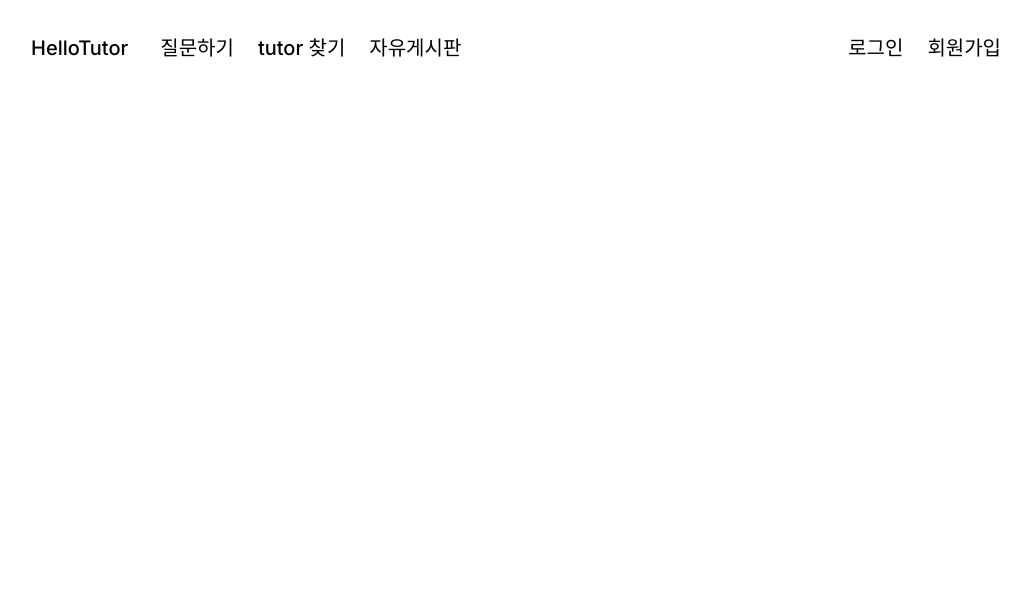
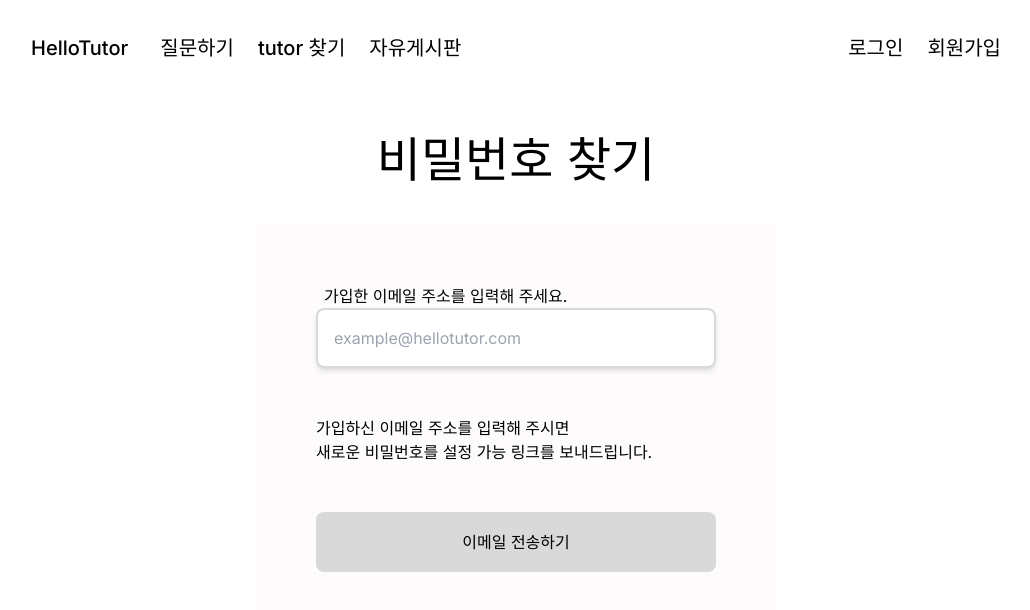
Before and after one commit to HelloTutor/HelloTutor-FE, a Next.js app: page /signin/findPassword in a window 1280 px wide. Shown: the top 610 px of the page, without its empty margins (124-1154 px from the left). Built offline with nearby package versions, Linux system fonts and the light colour scheme.

Commit message:
feat: 비밀번호 찾기 구현

```diff
--- a/src/app/signin/findPassword/page.tsx
+++ b/src/app/signin/findPassword/page.tsx
@@ -1,3 +1,28 @@
+import SubmitButton from '@/components/SubmitButton';
+
 export default function FindPassword() {
-    return(<></>)
+    return(
+
+    <>
+    <p className='text-5xl my-10 text-center'>비밀번호 찾기</p>
+    <div className='bg-[#fdfbfb] w-[520px] py-[60px]  mx-auto '>
+
+        <form className='flex flex-col gap-y-12 max-w-[400px] mx-auto'>
+            <label>
+                <label className='ml-2 mb-3' htmlFor='email'>가입한 이메일 주소를 입력해 주세요.</label>
+                <input type="text" id="email"  name="email" placeholder="example@hellotutor.com" className='border-2 border-[#d9d9d9] rounded-lg h-[60px] px-4 w-[400px] shadow-md'></input>
+            </label>
+            <div>
+                <p>가입하신 이메일 주소를 입력해 주시면</p>
+                <p>새로운 비밀번호를 설정 가능 링크를 보내드립니다.</p>
+            </div>
+          <SubmitButton title='이메일 전송하기'/>
+        </form>
+
+
+
+
+    </div>
+    </>
+    )
 }
```
